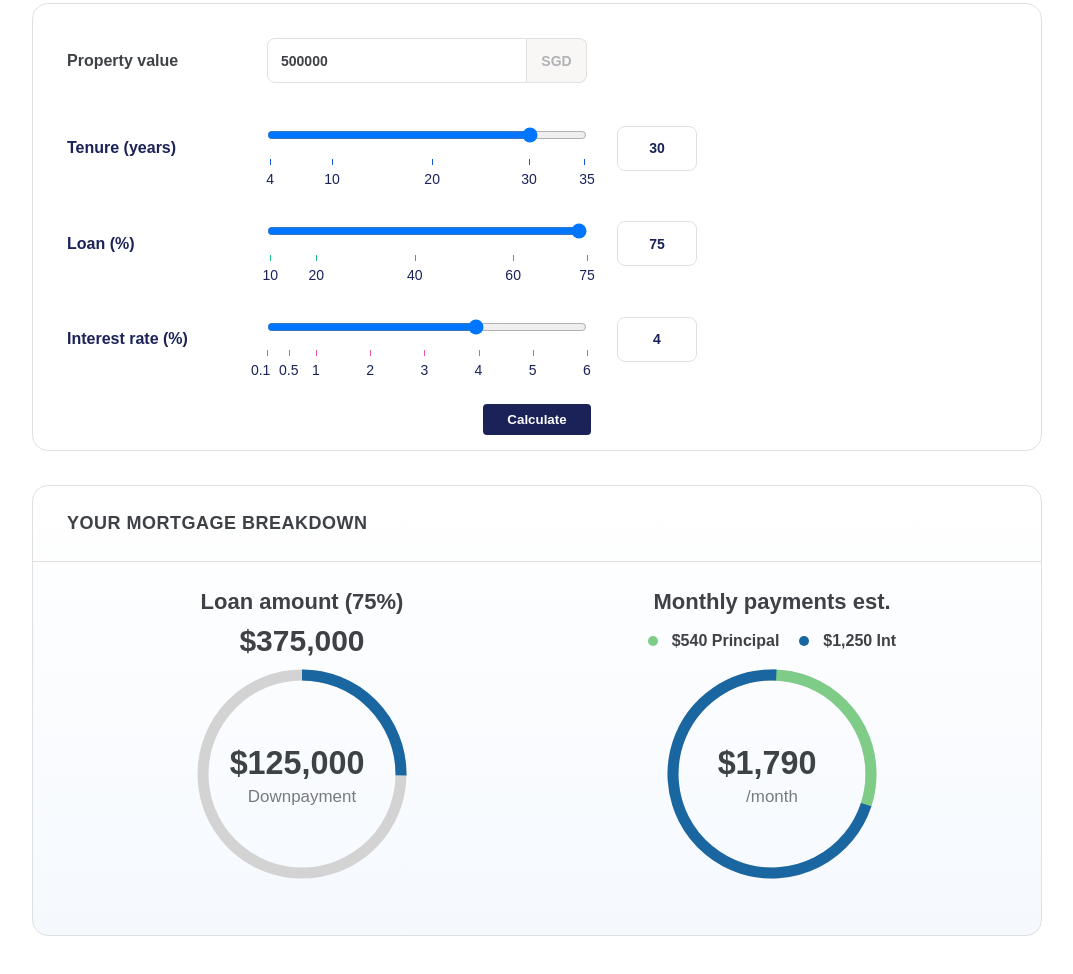
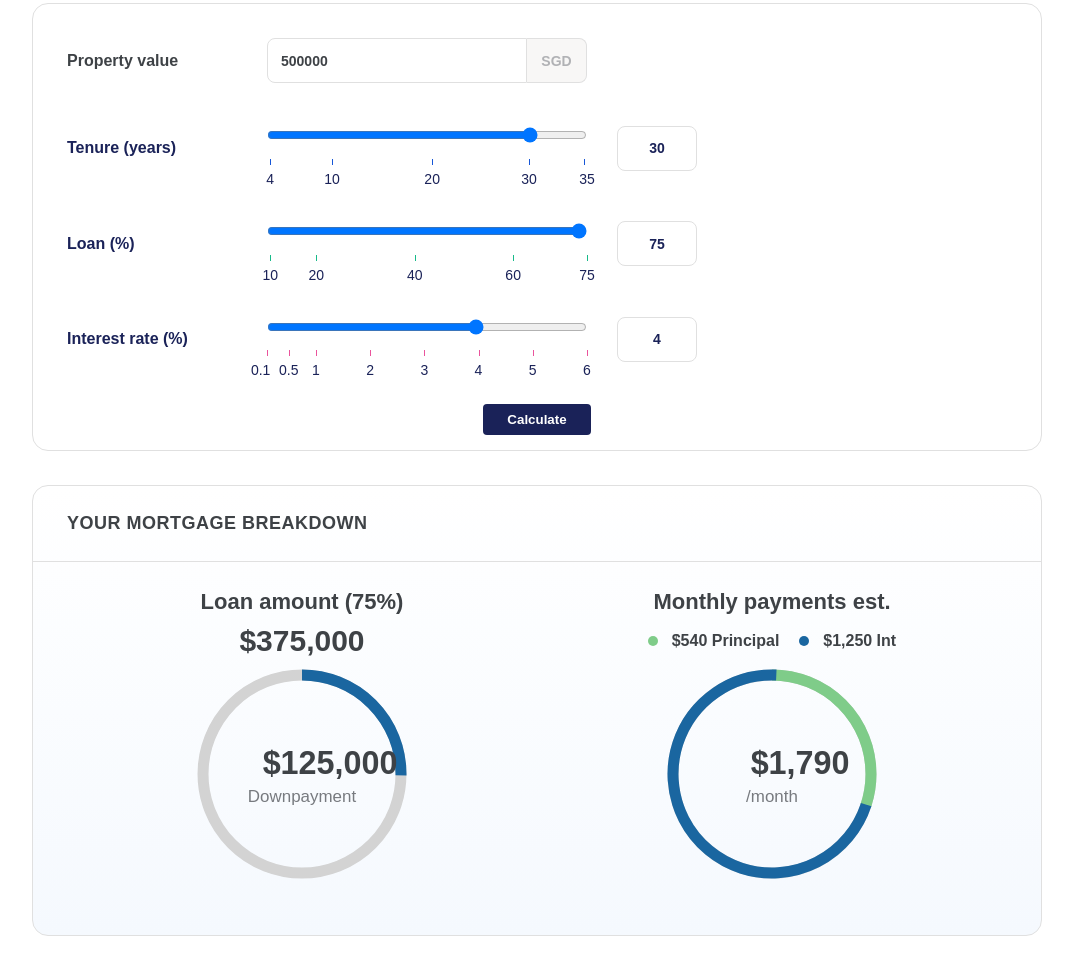
Before and after one commit to abdul0398/Mortgage, a plain HTML site: page index.html in a window 1280 px wide. Shown: the part 212-1186 px from the top of the page, without its empty margins (103-1176 px from the left). Drawn offline with Linux system fonts and the light colour scheme.

Commit message:
Fixed text

```diff
--- a/index.html
+++ b/index.html
@@ -212,7 +212,7 @@
                                                     <circle cx="0" cy="0" r="0.9" fill="transparent" stroke="#D3D3D3" stroke-width="0.1"></circle>
                                                     <circle id="downpayment_circle" class="_354me" x="0" y="0" r="0.9" fill="transparent" stroke="#1a66a0" stroke-width="0.1" style="stroke-dashoffset:998.575;transform:rotate(0deg)"></circle>
                                                     <text text-anchor="middle" x="0" y="0" transform="rotate(90)" style="pointer-events:none">
-                                                        <tspan x="1.9" dy="0" id="downpayment" class="_11TX6 _3j9NL">$125,000</tspan>
+                                                        <tspan x="2.2" dy="0" id="downpayment" class="_11TX6 _3j9NL">$125,000</tspan>
                                                         <tspan x="0" dy="0.25" class="_1oFDL">Downpayment</tspan>
                                                     </text>
                                                 </svg>
@@ -237,7 +237,7 @@
                                                     <circle id="emi1" class="_354me" x="0" y="0" r="0.9" fill="transparent" stroke="#7fcc89" stroke-width="0.1" style="stroke-dashoffset:998.29;transform:rotate(0deg)"></circle>
                                                     <circle id="emi2" class="_354me" x="0" y="0" r="0.9" fill="transparent" stroke="#1a66a0" stroke-width="0.1" style="stroke-dashoffset:996.01;transform:rotate(108deg)"></circle>
                                                     <text text-anchor="middle" x="0" y="0" transform="rotate(90)" style="pointer-events:none">
-                                                        <tspan x="1.9" dy="0" id="emi_val" class="_11TX6 _3j9NL">$1,790</tspan>
+                                                        <tspan x="2.2" dy="0" id="emi_val" class="_11TX6 _3j9NL">$1,790</tspan>
                                                         <tspan x="0" dy="0.25" class="_1oFDL">/month</tspan>
                                                     </text>
                                                 </svg>
```
